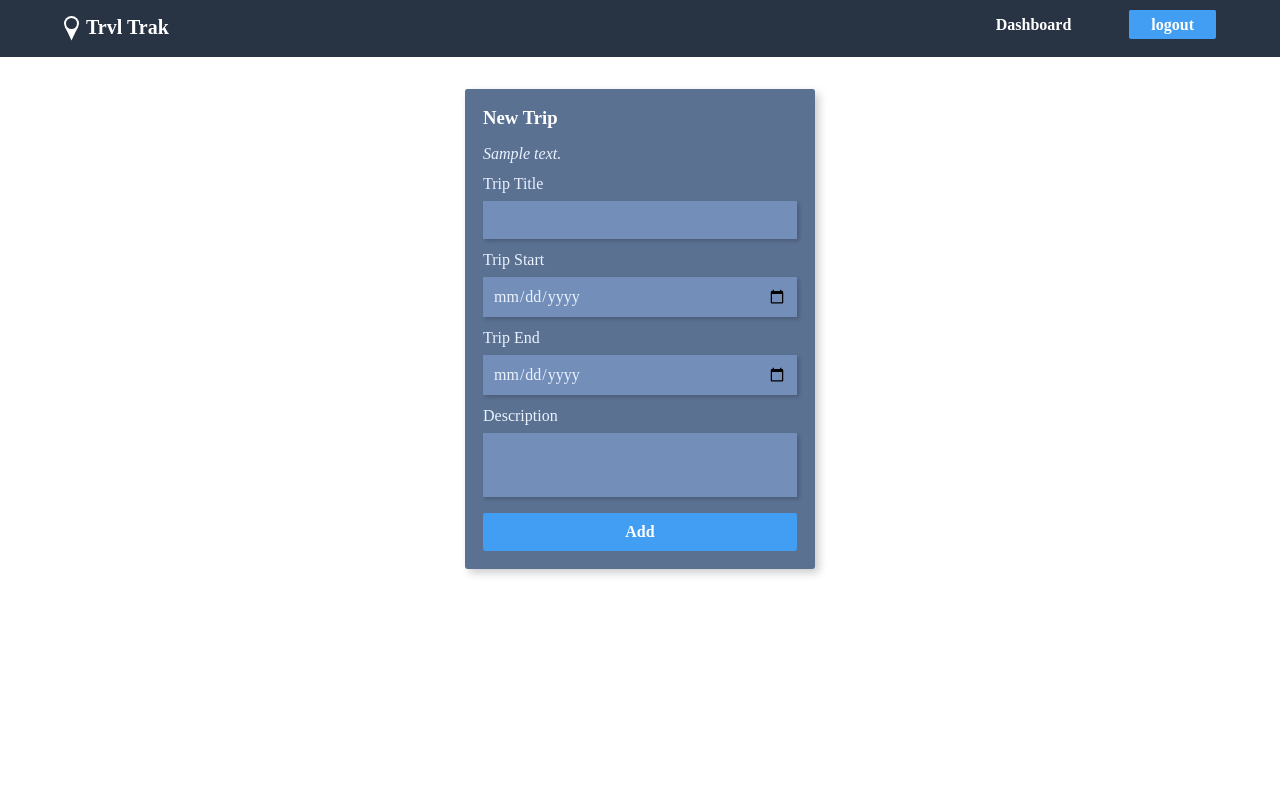
After one commit to connorskorburg/Trvl-Trak, a Django app: template trvl/templates/newFav.html in a window 1280 px wide. The commit adds this page. Run offline with Django 3.2, Linux system fonts and the light colour scheme; the template is opened without the code that fills it: most values are stand-ins (such as "Sample title", 1, 10 or a date in 2020); some libraries are stand-ins or nearby versions.

Commit message:
added new trip form from search page

```diff
--- a/trvl/static/css/map.css
+++ b/trvl/static/css/map.css
@@ -136,3 +136,56 @@
       list-style-type: none;
       margin: 1rem 0;
     }
+
+
+.new-favorite-content {
+  height: 100%;
+  width: 100%;
+  padding: 2rem 5%;
+}
+  .new-favorite {
+    background-color: #5B7192;
+    border: 2px solid #5B7192;
+    margin: 0 auto;
+    width: 350px;
+    padding: 1rem;
+    border-radius: 0.15rem;
+    box-shadow: 4px 4px 8px rgba(0,0,0,0.2);
+  }
+    .new-favorite h3 {
+      color: var(--white);
+      margin-bottom: 1rem;
+    }
+    .new-favorite label, .new-favorite address {
+      color: #eaf2ff;
+      display: block;
+      font-size: 1rem;
+      margin-bottom: 0.5rem;
+    }
+    .new-favorite address {
+      margin-bottom: 0.75rem;
+    }
+    .new-favorite input, .new-favorite textarea {
+      color: #eaf2ff;
+      background-color: #738fb9;
+      border: none;
+      outline: none;
+      border: 2px solid #738fb9;
+      box-shadow: 2px 2px 4px rgba(0,0,0,0.2);
+      width: 100%;
+      font-size: 1rem;
+      padding: 0.5rem;
+      margin-bottom: 0.75rem;
+    }
+    .new-favorite input:focus, .new-favorite textarea:focus {
+      border: 2px solid var(--bgColor);
+    }
+    .new-favorite textarea {
+      height: 4rem;
+      resize: none;
+    }
+    .new-favorite button {
+      padding: 0.5rem 0;
+      font-size: 1rem;
+      margin-top: 0;
+    }
--- a/trvl/static/css/style.css
+++ b/trvl/static/css/style.css
@@ -235,7 +235,6 @@ body {
 #contact {
   width: 100%;
   padding: 3rem 5%;
-  background-color: #41586C;
   background-color: #5B7192;
 }
   #contact h2 {
--- /dev/null
+++ b/trvl/templates/newFav.html
@@ -0,0 +1,73 @@
+<!DOCTYPE html>
+<html lang="en">
+<head>
+  <meta charset="UTF-8">
+  <meta name="viewport" content="width=device-width, initial-scale=1.0">
+  <title>New Favorite</title>
+  {% load static %}
+  <link rel="stylesheet" href="{% static 'css/style.css' %}">
+  <link rel="stylesheet" href="{% static 'css/map.css' %}">
+  <script async defer src="https://maps.googleapis.com/maps/api/js?key={{ key }}&callback=initMap" type="text/javascript"></script>
+  <script defer src="{% static 'js/map.js' %}"></script>
+</head>
+<body>
+
+  <nav class="top-nav">
+
+    <section class="inner-nav">
+
+      <article class="logo">
+
+        <img src="../static/images/trvl-logo.svg" alt="Trvl Logo">
+
+        <h1 class="brand">Trvl Trak</h1>
+
+      </article>
+
+      <article class="logout-link">
+
+        <a href="/dashboard" class="nav-link">Dashboard</a>
+        <a class="login" href="/logout">logout</a>
+
+      </article>
+
+    </section>
+
+  </nav>
+
+
+  <main class="new-favorite-content">
+
+    <form action="/newFav" class="new-favorite" method="POST">
+
+      <h3>New Trip</h3>
+
+      {% csrf_token %}
+      <!-- address -->
+      <address>{{ address }}</address>
+      <input type="hidden" name="address" value="{{ address }}">
+      <!-- hidden lat and lng -->
+      <input type="hidden" name="lng" value="{{ lng }}">
+      <input type="hidden" name="lat" value="{{ lat }}">
+      <!-- title -->
+      <label for="new-title">Trip Title</label>
+      <input type="text" name="title" id="new-title">
+      <!-- date from -->
+      <label for="trip-start">Trip Start</label>
+      <input type="date" name="trip-start" id="trip-start">
+      <!-- date to -->
+      <label for="trip-end">Trip End</label>
+      <input type="date" name="trip-end" id="trip-end">
+      <!-- description -->
+      <label for="new-description">Description</label>
+      <textarea name="description" id="new-description"></textarea>
+
+      <button type="submit" class="fav-btn">Add</button>
+
+    </form>
+
+
+  </main>
+
+</body>
+</html>
--- a/trvl/urls.py
+++ b/trvl/urls.py
@@ -7,4 +7,5 @@ urlpatterns = [
     path('search', views.search),
     path('getLatLng', views.getLatLng),
     path('addFav', views.addFav),
+    path('newFav', views.newFav),
 ]
```
Also changed, not shown: trvl/static/js/fav.js (deleted, +0 -17 lines), trvl/static/js/geocode.js (+2 -21 lines), trvl/templates/search.html (+0 -39 lines), trvl/views.py (+31 -0 lines), db.sqlite3.
